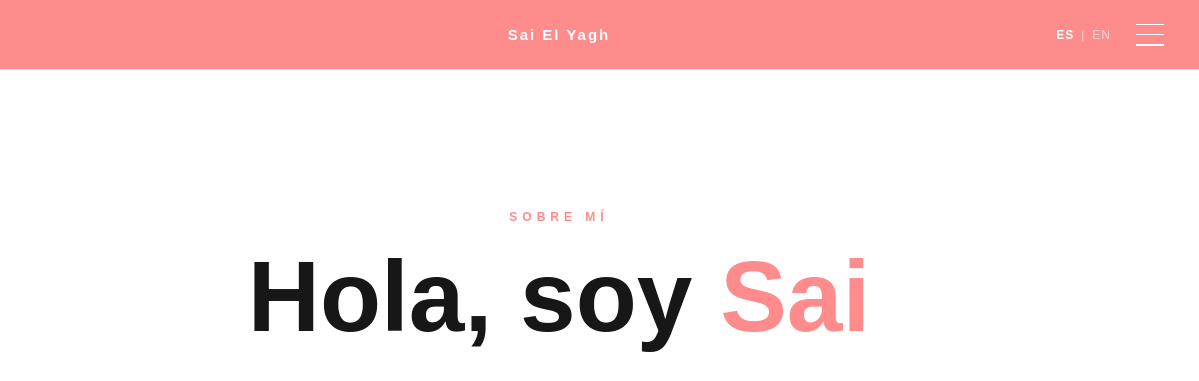
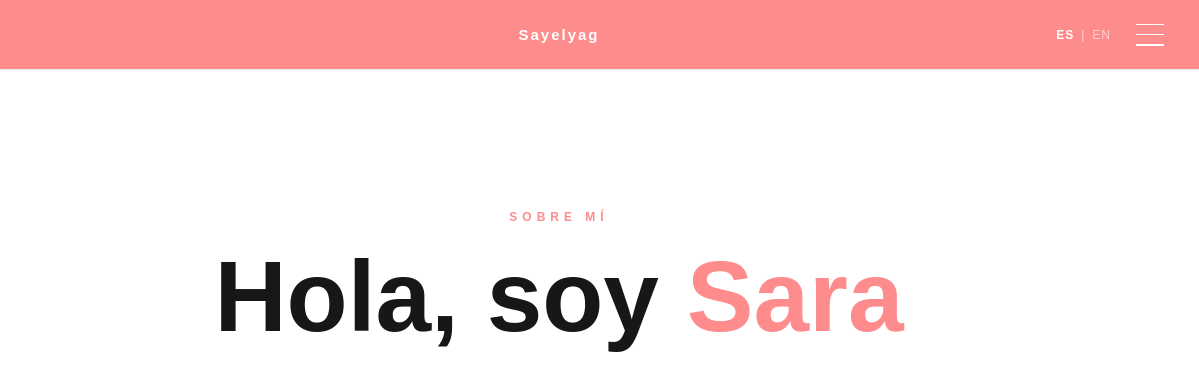
Before and after one commit to Sayelyag/Portafolio, a plain HTML site: page index.html in a window 1280 px wide. Shown: the top 381 px of the page, 81-1280 px from the left. Drawn offline with Linux system fonts and the light colour scheme.

Commit message:
Corregir página principal

```diff
--- a/index.html
+++ b/index.html
@@ -22,7 +22,7 @@
         </a>
 
         <div class="nombre">
-            Sai El Yagh
+            Sayelyag
         </div>
 
         <div class="cabecera-controles">
@@ -112,7 +112,7 @@
                     Hola, soy
                 </span>
 
-                <span>Sai</span>
+                <span>Sara</span>
 
             </h1>
 
```
